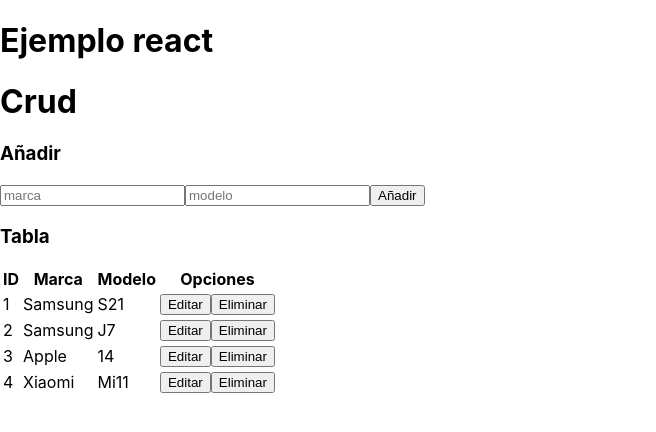
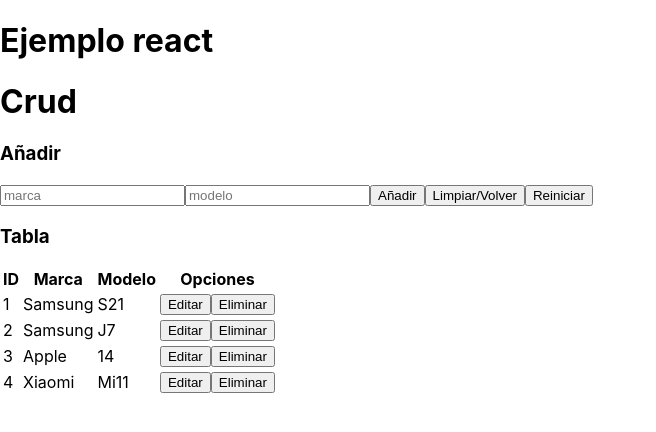
Before and after one commit to JorgeLuna36/pruebareact, a React (Create React App) app: page / in a window 1280 px wide. Shown: the top 432 px of the page, without its empty margins (0-656 px from the left). Built offline with nearby package versions, Linux system fonts and the light colour scheme.

Commit message:
agregado funcionalidad crud

```diff
--- a/src/components/CrudApp.js
+++ b/src/components/CrudApp.js
@@ -11,19 +11,46 @@ const initialDb = [
 
 const CrudApp = () => {
   const [db, setDb] = useState(initialDb);
+  const [dataToEdit, setDataToEdit] = useState(null);
+
+  const createData = (data) => {
+    //data.id = Date.now();
+    data.id = db.length + 1;
+    setDb([...db, data]);
+  };
+
+  const updateData = (data) => {
+    let newData = db.map((el) => (el.id === data.id ? data : el));
+    setDb(newData);
+  };
+
+  const deleteData = (id) => {
+    let isDelete = window.confirm("Eliminar?");
+    if (isDelete) {
+      let newData = db.filter((el) => el.id !== id);
+      setDb(newData);
+    } else {
+      return;
+    }
+  };
+
+  const initDb = ()=>{
+    setDb(initialDb);
+  }
   return (
     <div>
       <h1>Crud</h1>
       <CrudForm
-        //createData={createData}
-        //updateData={updateDate}
-        //dataToEdit={dataToEdit}
-        //setDataToEdit={setDatatoEdit}
+        createData={createData}
+        updateData={updateData}
+        dataToEdit={dataToEdit}
+        setDataToEdit={setDataToEdit}
+        initDb={initDb}
       />
       <CrudTable
         data={db}
-        //setDataToEdit={setDatatoEdit}
-        //deleteData={deleteData}
+        setDataToEdit={setDataToEdit}
+        deleteData={deleteData}
       />
     </div>
   );
--- a/src/components/CrudForm.js
+++ b/src/components/CrudForm.js
@@ -6,8 +6,16 @@ const initialForm = {
   modelo: "",
 };
 
-const CrudForm = () => {
-  const [form, setForm] = useState({ initialForm });
+const CrudForm = ({ createData, updateData, dataToEdit, setDataToEdit, initDb }) => {
+  const [form, setForm] = useState(initialForm);
+
+  useEffect(() => {
+    if (dataToEdit) {
+      setForm(dataToEdit);
+    } else {
+      setForm(initialForm);
+    }
+  }, [dataToEdit]);
 
   const handleChange = (e) => {
     setForm({ ...form, [e.target.name]: e.target.value });
@@ -15,15 +23,38 @@ const CrudForm = () => {
 
   const handleSubmit = (e) => {
     e.preventDefault();
-    if(!form.marca || !form.modelo){
+    if (!form.marca || !form.modelo) {
       alert("Faltan datos");
       return;
+    }
+    if (form.id === null) {
+      createData(form);
+    } else {
+      updateData(form);
+    }
+    handleReset();
+  };
+
+  const handleReset = (e) => {
+    setForm(initialForm);
+    setDataToEdit(null);
+  };
+
+  const handleInit = (e)=>{
+    initDb();
+  }
+
+  const Titulo = () => {
+    if(dataToEdit){
+      return <h3>Editar</h3>;
+    }else{
+      return <h3>Añadir</h3>;
     }
   };
 
   return (
     <div>
-      <h3>Añadir</h3>
+      <Titulo/>
       <form onSubmit={handleSubmit}>
         <input
           type="text"
@@ -40,6 +71,8 @@ const CrudForm = () => {
           value={form.modelo}
         />
         <input type="submit" value={"Añadir"} />
+        <input type="reset" value={"Limpiar/Volver"} onClick={handleReset} />
+        <input type="reset" value={"Reiniciar"} onClick={handleInit} />
       </form>
     </div>
   );
--- a/src/components/CrudTable.js
+++ b/src/components/CrudTable.js
@@ -1,7 +1,7 @@
 import React from "react";
 import CrudTableRow from "./CrudTableRow";
 
-const CrudTable = ({data}) => {
+const CrudTable = ({data, setDataToEdit, deleteData}) => {
   return (
     <div>
       <h3>Tabla</h3>
@@ -20,7 +20,7 @@ const CrudTable = ({data}) => {
               <td colSpan="3">Sin datos</td>
             </tr>
           ) : (
-            data.map((el) => <CrudTableRow key={el.id} el={el}/>)
+            data.map((el) => <CrudTableRow key={el.id} el={el} setDataToEdit={setDataToEdit} deleteData={deleteData}/>)
           )}
         </tbody>
       </table>
--- a/src/components/CrudTableRow.js
+++ b/src/components/CrudTableRow.js
@@ -1,14 +1,17 @@
 import React from "react";
 
-const CrudTableRow = ({el}) => {
+const CrudTableRow = ({el, setDataToEdit, deleteData}) => {
+
+  let {id} = el;
+
   return (
     <tr>
       <td>{el.id}</td>
       <td>{el.marca}</td>
       <td>{el.modelo}</td>
       <td>
-        <button>Editar</button>
-        <button>Eliminar</button>
+        <button onClick={()=> setDataToEdit(el)}>Editar</button>
+        <button onClick={()=> deleteData(id)}>Eliminar</button>
       </td>
     </tr>
   );
```
